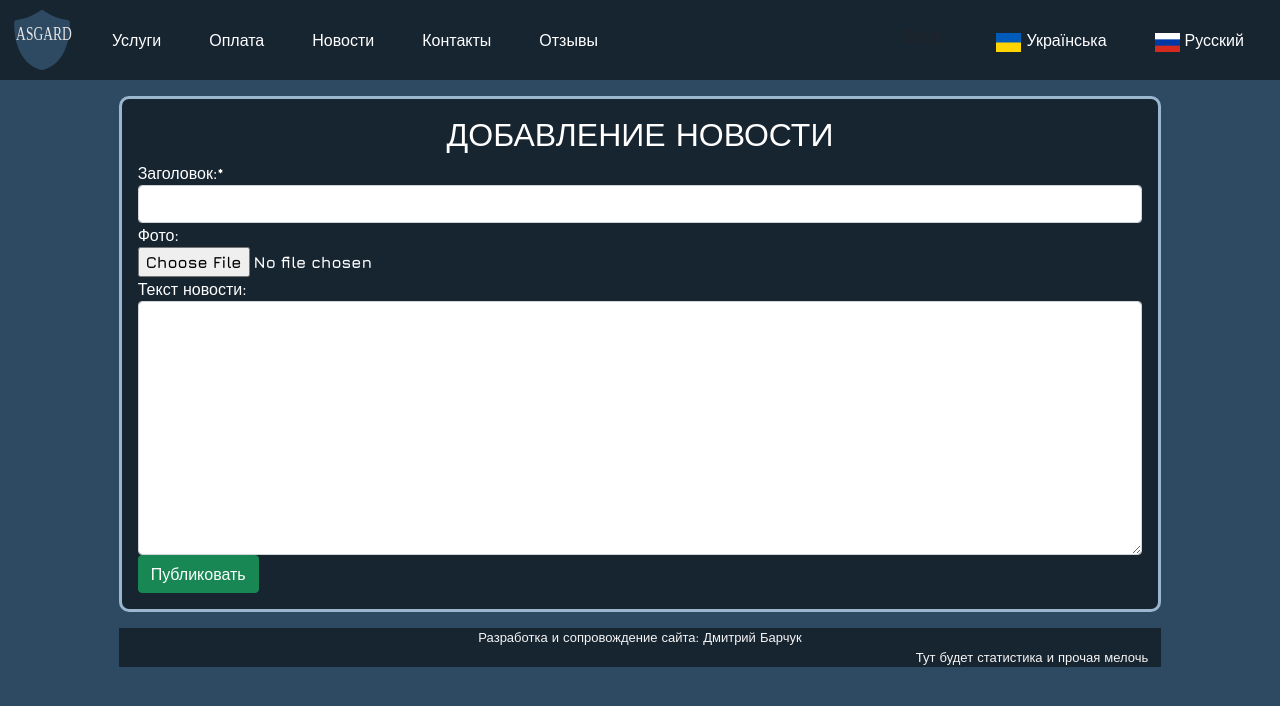
After one commit to dmytro-barchuk/asgard-project, a Django app: page /news/create/ in a window 1280 px wide. The commit adds this page. Shown: the top 706 px of the page. Run offline with Django 3.2, Linux system fonts and the light colour scheme; some libraries are stand-ins or nearby versions.

Commit message:
CRUD for news

```diff
--- a/asgard/settings.py
+++ b/asgard/settings.py
@@ -91,6 +91,9 @@ AUTH_PASSWORD_VALIDATORS = [
     },
 ]
 
+# Login and Logout
+LOGIN_REDIRECT_URL = '/'
+LOGOUT_REDIRECT_URL = '/'
 
 # Internationalization
 # https://docs.djangoproject.com/en/3.1/topics/i18n/
--- a/asgard/urls.py
+++ b/asgard/urls.py
@@ -6,6 +6,7 @@ from django.conf.urls.static import static
 
 urlpatterns = [
     path('admin/', admin.site.urls),
+    path('accounts/', include('django.contrib.auth.urls')),
     path('', include('service.urls')),
     path('news/', include('news.urls')),
 ]
--- a/news/models.py
+++ b/news/models.py
@@ -3,9 +3,9 @@ from pytils.translit import slugify
 
 
 class News(models.Model):
-	news_title = models.CharField(max_length=100)
-	image = models.ImageField(verbose_name = "Малюнок або фото:", null=True, blank=True, upload_to="news/%Y/%M/")
-	body = models.TextField(verbose_name ="Опис (не обов'язково):", null=True, blank=True)
+	news_title = models.CharField(verbose_name = "Заголовок:", max_length=100)
+	image = models.ImageField(verbose_name = "Фото:", null=True, blank=True, upload_to="news/%Y/%M/")
+	body = models.TextField(verbose_name ="Текст новости:", null=True, blank=True)
 	created = models.DateTimeField(auto_now_add=True)
 	updated = models.DateTimeField(auto_now=True)
 	active = models.BooleanField(default=True)
--- a/news/urls.py
+++ b/news/urls.py
@@ -2,8 +2,11 @@ from django.urls import path
 from . import views
 from .views import NewsDetailView
 
-
+app_name = 'news'
 urlpatterns = [
-	path('news/', views.NewsList.as_view(), name="news_list"),
-	path('news/<slug:slug>', NewsDetailView.as_view(), name='news-detail'),
+	path('', views.NewsList.as_view(), name="news_list"),
+	path('<slug:slug>', NewsDetailView.as_view(), name='news-detail'),
+	path('create/', views.NewsCreate.as_view(), name='news_create'),
+    path('<int:pk>/update/', views.NewsUpdate.as_view(), name='news_update'),
+    path('<int:pk>/delete/', views.NewsDelete.as_view(), name='news_delete'),
 ]
--- a/news/views.py
+++ b/news/views.py
@@ -1,5 +1,8 @@
 from django.views.generic import ListView
 from django.views.generic.detail import DetailView
+from django.views.generic.edit import CreateView, UpdateView, DeleteView
+from django.urls import reverse_lazy
+
 from .models import News
 
 
@@ -15,3 +18,25 @@ class NewsDetailView(DetailView):
     def get_context_data(self, **kwargs):
         context = super().get_context_data(**kwargs)
         return context
+
+#CRUD!!!
+
+class NewsCreate(CreateView):
+    model = News
+    fields = ['news_title',
+    'image',
+    'body',
+    ]
+    success_url = '/news'
+
+class NewsUpdate(UpdateView):
+    model = News
+    fields = ['news_title',
+    'image',
+    'body',
+    ]
+    success_url = '/news'
+
+class NewsDelete(DeleteView):
+    model = News
+    success_url = reverse_lazy('news:news_list')
--- a/templates/main_page.html
+++ b/templates/main_page.html
@@ -23,6 +23,11 @@
 
     </p>
 
+    {% if user.is_staff %}
+    <p class="p-2 bg-dark">
+        Тут будут админские штучки всякие
+    </p>
+    {% endif %}
 
 
 </div>
--- a/templates/navbar.html
+++ b/templates/navbar.html
@@ -1,6 +1,6 @@
 {% load static %}
 
-<nav class="navbar navbar-expand-lg sticky-top navbar-dark" style="background-color: #172531;">
+<nav class="navbar navbar-expand-lg sticky-top navbar-dark" style="background-color: #172531; height: 80px;">
   <div class="container-fluid">
     <a class="navbar-brand" href="/">
       <img src="{% static 'icons/logo.svg'%}" alt="..." height="60px">
@@ -17,7 +17,7 @@
           <a class="nav-link active" aria-current="page" href="{% url 'payment' %}">Оплата</a>
         </li>
         <li class="nav-item">
-          <a class="nav-link active" aria-current="page" href="{% url 'news_list' %}">Новости</a>
+          <a class="nav-link active" aria-current="page" href="{% url 'news:news_list' %}">Новости</a>
         </li>
         <li class="nav-item">
           <a class="nav-link active" aria-current="page" href="{% url 'contacts' %}">Контакты</a>
@@ -29,15 +29,26 @@
 
       <div class="d-flex ml-auto">
         <ul class="navbar-nav me-auto my-1 my-lg-0 navbar-nav-scroll" style="--bs-scroll-height: 100px;">
+          {% if user.is_staff %}
+          <ul class="navbar-nav">
+            <li class="nav-item dropdown" style="background-color: #172531">
+              <a class="nav-link dropdown-toggle" href="#"  role="button" data-bs-toggle="dropdown" aria-expanded="false" style="color:orange">
+                ADMIN
+              </a>
+              <ul class="dropdown-menu dropdown-menu-dark" aria-labelledby="navbarDarkDropdownMenuLink">
+                <li><a class="dropdown-item" href="{% url 'logout' %}">Выход</a></li>
+                <li><a class="dropdown-item" href="{% url 'news:news_create' %}">Добавить новость</a></li>
+                <li><a class="dropdown-item" href="#">Добавить услугу</a></li>
+              </ul>
+          {% else %}
+            <ul class="navbar-nav">
+              <li><a class="dropdown-item" href="{% url 'login' %}">Вход</a></li>
+            </ul>
+          {% endif %}
           <li class="nav-item">
             <a class="nav-link active" href="#">
             <img src="{% static 'icons/ua.svg' %}" width="25px">
             Українська</a>
-          </li>
-          <li class="nav-item">
-            <a class="nav-link active" href="#">
-            <img src="{% static 'icons/us.svg' %}" width="25px">
-            English</a>
           </li>
           <li class="nav-item">
             <a class="nav-link active" href="#">
--- /dev/null
+++ b/templates/news/news_form.html
@@ -0,0 +1,23 @@
+{% extends 'base.html'%}
+{% load crispy_forms_tags %}
+{%block content%}
+
+<div class="container-fluid col-md-10">
+    <div class="news-main">
+      <div class="card text-white bg-transparent border-0">
+        <div class="card-body">
+        <div class="row">
+            <h2>Добавление новости</h2>
+            <form method="post">
+                {% csrf_token %}
+                {{ form|crispy }}
+                <button type="submit" class="btn btn-success">Публиковать</button>
+              </form>
+        </div>
+      </div>
+    </div>
+</div>
+
+
+
+{%endblock content%}
```
Also changed, not shown: templates/news/news_confirm_delete.html (added, +25 -0 lines), templates/news/news_detail.html (+21 -7 lines), templates/news/news_list.html (+15 -2 lines), templates/registration/login.html (added, +22 -0 lines), templates/service/service_list.html (+1 -6 lines), static/images/2021/00/IMG_4346.JPG (added).
